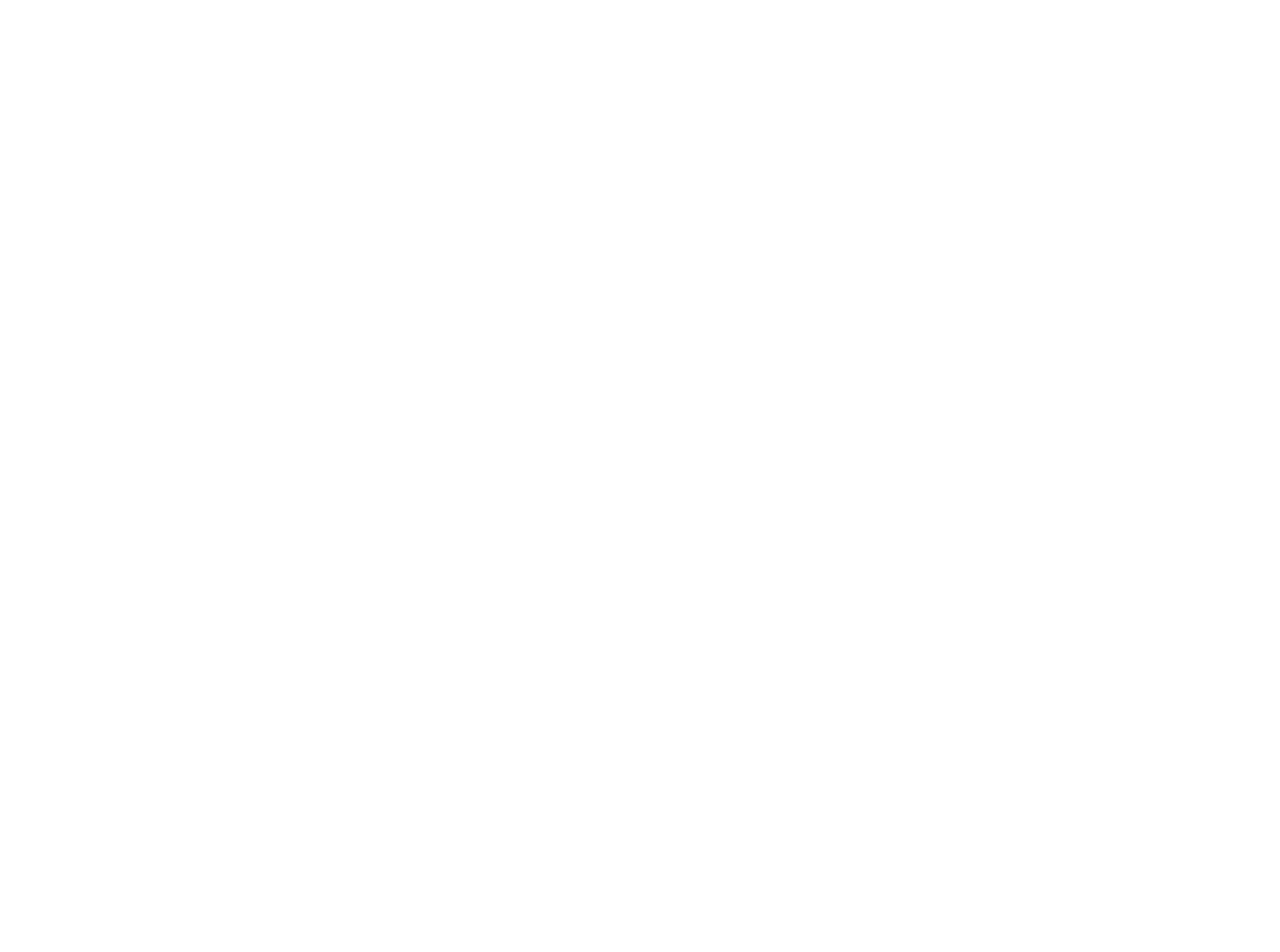
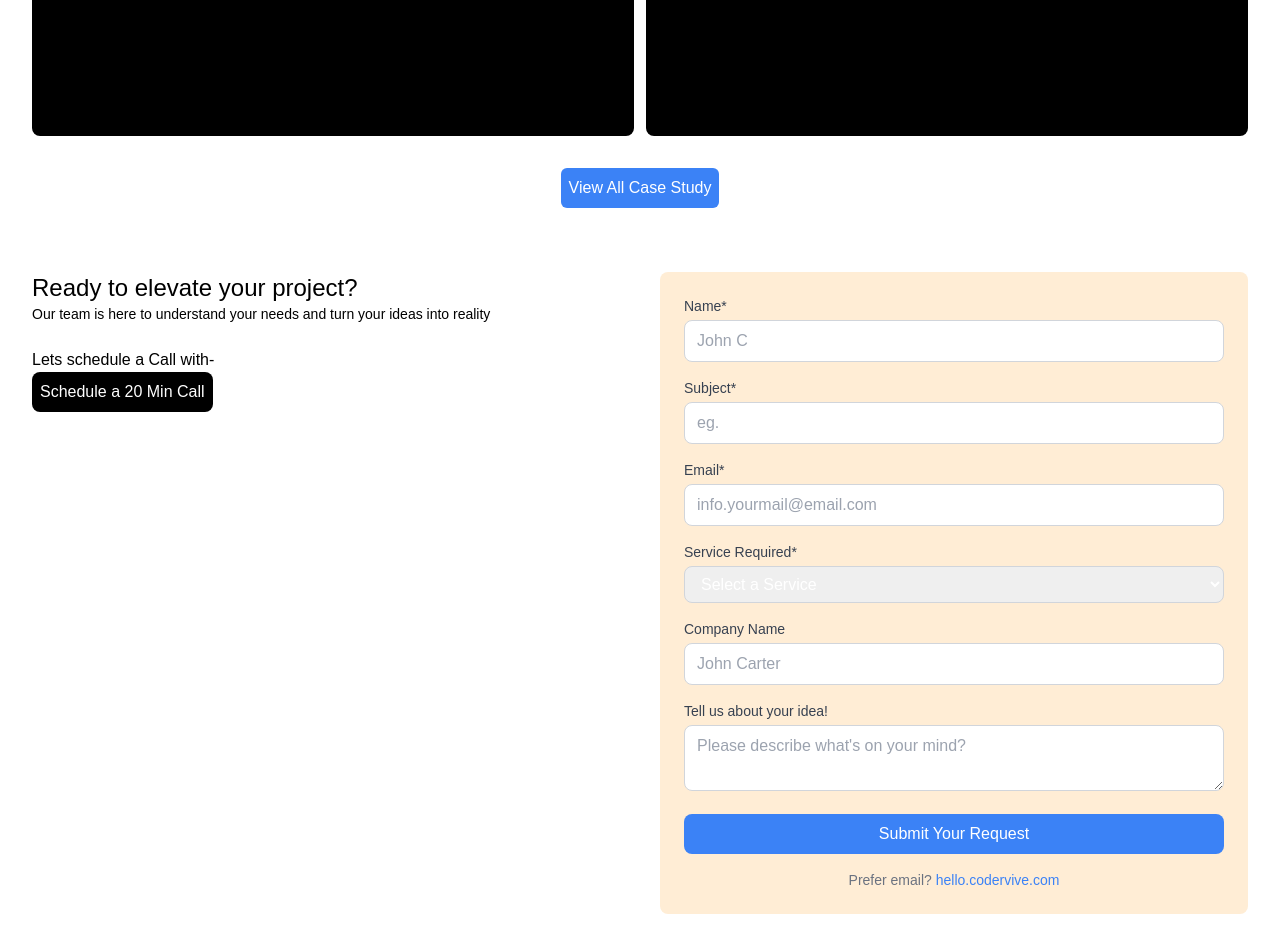
Before and after one commit to imtiazvive/CoderVive, a Next.js app: page / in a window 1280 px wide. Shown: the part 1020-1972 px from the top of the page. Before the commit the page ends 995 px from the top, so only its background shows below. Built offline with nearby package versions, Linux system fonts and the light colour scheme.

Commit message:
added file

```diff
--- a/next.config.mjs
+++ b/next.config.mjs
@@ -3,7 +3,7 @@ const nextConfig = {
     eslint: {
         ignoreDuringBuilds: true,
     },
-    output: "export",
+    // output: "export",
 };
 
 export default nextConfig;
--- a/src/app/NavBar.js
+++ b/src/app/NavBar.js
@@ -8,8 +8,8 @@ const Navbar = () => {
   const [isMenuOpen, setIsMenuOpen] = useState(false);
 
   return (
-    <nav className="bg-white shadow-md fixed w-full z-50">
-      <div className="max-w-7xl mx-auto px-4 sm:px-6 lg:px-8">
+    <nav className=" fixed w-full z-50">
+      <div className=" bg-white shadow-md mt-8 rounded-full max-w-7xl mx-auto px-4 sm:px-6 lg:px-8">
         <div className="flex justify-between items-center h-16">
           {/* Left: Logo */}
           <div className="flex-shrink-0">
--- /dev/null
+++ b/src/app/from.js
@@ -0,0 +1,153 @@
+"use client";
+import React, { useState } from "react";
+
+export default function From() {
+
+    const [formData, setFormData] = useState({
+        name: "",
+        subject: "",
+        email: "",
+        service: "",
+        companyName: "",
+        idea: "",
+    });
+
+    const handleChange = (e) => {
+        const { name, value } = e.target;
+        setFormData({ ...formData, [name]: value });
+    };
+
+    const handleSubmit = (e) => {
+        e.preventDefault();
+        console.log("Form Data Submitted:", formData);
+    };
+
+    return (
+        <div className="container max-w-7xl mx-auto px-8 py-8 mb-20">
+            <div className="flex gap-10">
+                <div className=" flex-1  w-full text-black">
+                    <h1 className="text-2xl">Ready to elevate your project?</h1>
+                    <p className="text-sm">Our team is here to understand your needs and turn your ideas into reality</p>
+                    <div className="mt-6">
+                        <p>Lets schedule a Call with-</p>
+                        <button className="bg-black text-white rounded-lg p-2">Schedule a 20 Min Call</button>
+                    </div>
+                </div>
+
+                <div className=" flex-1 w-full ">
+                    <form
+                        onSubmit={handleSubmit}
+                        className="mx-auto p-6 bg-orange-100  rounded-lg space-y-4"
+                    >
+                        <div>
+                            <label className="block text-sm font-medium text-gray-700 mb-1">
+                                Name*
+                            </label>
+                            <input
+                                type="text"
+                                name="name"
+                                value={formData.name}
+                                onChange={handleChange}
+                                placeholder="John C"
+                                required
+                                className="w-full border border-gray-300 rounded-lg px-3 py-2 focus:outline-none focus:ring-2 focus:ring-blue-500"
+                            />
+                        </div>
+
+                        <div>
+                            <label className="block text-sm font-medium text-gray-700 mb-1">
+                                Subject*
+                            </label>
+                            <input
+                                type="text"
+                                name="subject"
+                                value={formData.subject}
+                                onChange={handleChange}
+                                placeholder="eg."
+                                required
+                                className="w-full border border-gray-300 rounded-lg px-3 py-2 focus:outline-none focus:ring-2 focus:ring-blue-500"
+                            />
+                        </div>
+
+                        <div>
+                            <label className="block text-sm font-medium text-gray-700 mb-1">
+                                Email*
+                            </label>
+                            <input
+                                type="email"
+                                name="email"
+                                value={formData.email}
+                                onChange={handleChange}
+                                placeholder="info.yourmail@email.com"
+                                required
+                                className="w-full border border-gray-300 rounded-lg px-3 py-2 focus:outline-none focus:ring-2 focus:ring-blue-500"
+                            />
+                        </div>
+
+                        <div>
+                            <label className="block text-sm font-medium text-gray-700 mb-1">
+                                Service Required*
+                            </label>
+                            <select
+                                name="service"
+                                value={formData.service}
+                                onChange={handleChange}
+                                required
+                                className="w-full border border-gray-300 rounded-lg px-3 py-2 focus:outline-none focus:ring-2 focus:ring-blue-500"
+                            >
+                                <option value="">Select a Service</option>
+                                <option value="Web Development">Web Development</option>
+                                <option value="App Development">App Development</option>
+                                <option value="UI/UX Design">UI/UX Design</option>
+                            </select>
+                        </div>
+
+                        <div>
+                            <label className="block text-sm font-medium text-gray-700 mb-1">
+                                Company Name
+                            </label>
+                            <input
+                                type="text"
+                                name="companyName"
+                                value={formData.companyName}
+                                onChange={handleChange}
+                                placeholder="John Carter"
+                                className="w-full border border-gray-300 rounded-lg px-3 py-2 focus:outline-none focus:ring-2 focus:ring-blue-500"
+                            />
+                        </div>
+
+                        <div>
+                            <label className="block text-sm font-medium text-gray-700 mb-1">
+                                Tell us about your idea!
+                            </label>
+                            <textarea
+                                name="idea"
+                                value={formData.idea}
+                                onChange={handleChange}
+                                placeholder="Please describe what's on your mind?"
+                                className="w-full border border-gray-300 rounded-lg px-3 py-2 focus:outline-none focus:ring-2 focus:ring-blue-500"
+                            />
+                        </div>
+
+                        <button
+                            type="submit"
+                            className="w-full bg-blue-500 text-white font-medium py-2 rounded-lg hover:bg-blue-600 transition duration-200"
+                        >
+                            Submit Your Request
+                        </button>
+
+                        <div className="text-sm text-center text-gray-500 mt-3">
+                            Prefer email?{" "}
+                            <a
+                                href="mailto:hello.codervive.com"
+                                className="text-blue-500 hover:underline"
+                            >
+                                hello.codervive.com
+                            </a>
+                        </div>
+                    </form>
+                </div>
+            </div>
+        </div>
+    )
+}
--- a/src/app/hero.js
+++ b/src/app/hero.js
@@ -3,8 +3,8 @@
 
 const Hero = () => {
   return (
-    <section className="h-screen bg-white flex justify-center items-center text-center text-white">
-      <div className="max-w-4xl  px-4">
+    <section className=" bg-white flex justify-center items-center text-center text-white">
+      <div className="max-w-4xl  px-4 pt-[200px] pb-[100px]">
         <h1 className="text-4xl md:text-5xl text-black	 font-bold mb-6">Building And Eleveating Digital Experiences To Empower Your Business</h1>
         <p className="text-lg text-black md:text-2xl mb-8">
           Innovative design and software solutions for apps and websites, tialored to elevate your business with seamless digital expericnes.
--- a/src/app/page.js
+++ b/src/app/page.js
@@ -2,13 +2,17 @@ import Image from "next/image";
 import NavBar from "./NavBar";
 import Logo from "./logo.png";
 import Hero from "./hero";
-import Fotter from "./footer";
+import Fotter from "./fotter";
+import From from "./from";
+import Protfolio from "./protfolio";
 
 export default function Home() {
   return (
     <div className="">
       <NavBar></NavBar>
       <Hero></Hero>
+      <Protfolio></Protfolio>
+      <From></From>
       <Fotter></Fotter>
     </div>
   );
--- /dev/null
+++ b/src/app/protfolio.js
@@ -0,0 +1,39 @@
+"use client";
+
+export default function Protfolio() {
+    return (
+        <div className="container max-w-7xl mx-auto px-8 py-8 " >
+
+
+            <div className="text-black">
+                <p className="text-sm">PROTFOLIO</p>
+                <h1>Our Featured Projects</h1>
+                <p className="text-sm">Your Vision, Our Expertise; Transforming Ideas into Results</p>
+            </div>
+
+            <div className="grid pt-4 grid-cols-2 gap-3">
+                <div className="bg-black w-full h-52  rounded-lg">
+
+                </div>
+
+                <div className="bg-black w-full h-52 rounded-lg">
+
+                </div>
+
+                <div className="bg-black w-full h-52 rounded-lg">
+
+                </div>
+
+                <div className="bg-black w-full h-52 rounded-lg">
+
+                </div>
+
+
+            </div>
+            <div className="text-center">
+
+                <button className="bg-blue-500 mt-8 p-2 rounded-md ">View All Case Study</button>
+            </div>
+        </div>
+    );
+}
```
